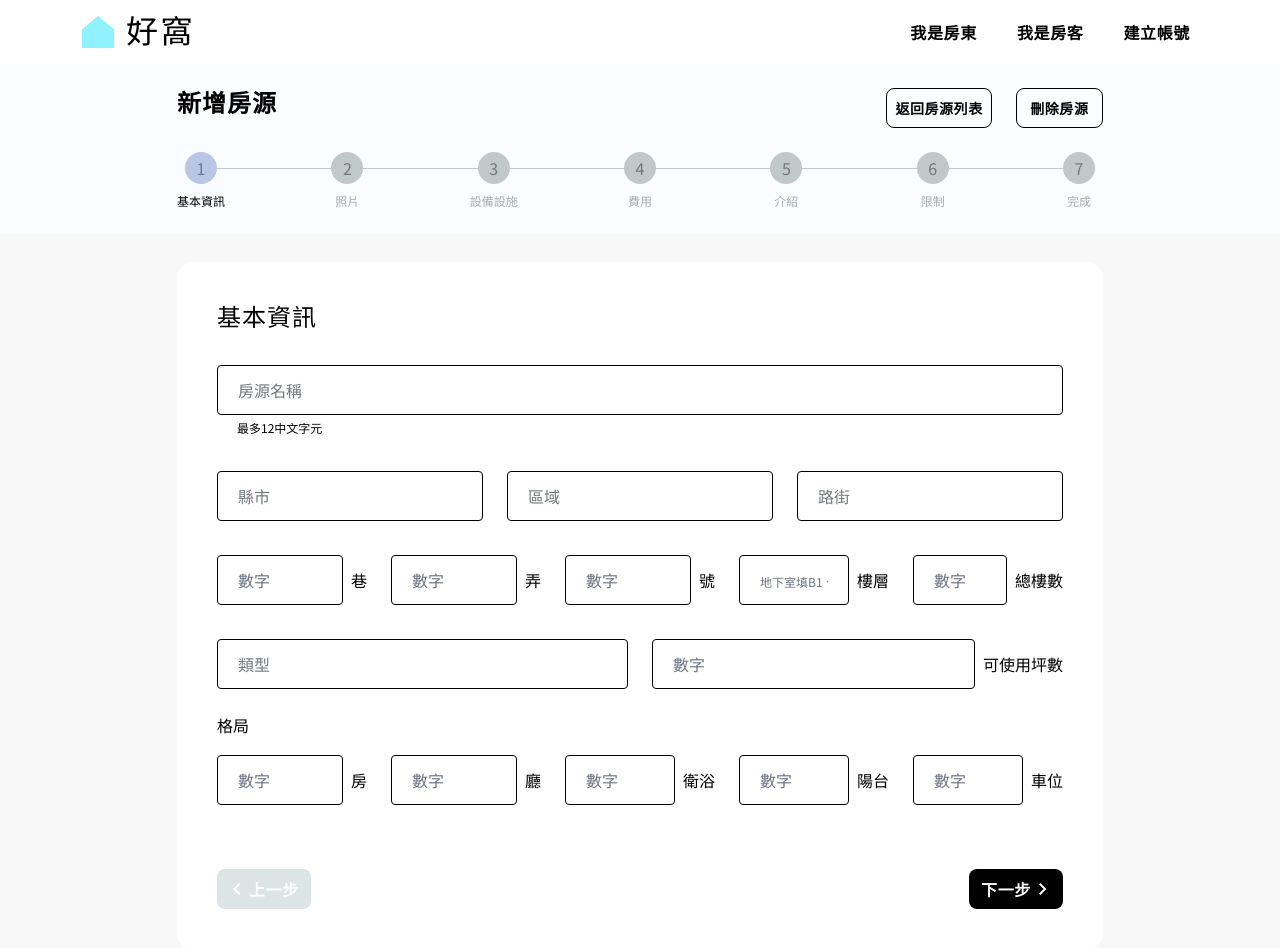
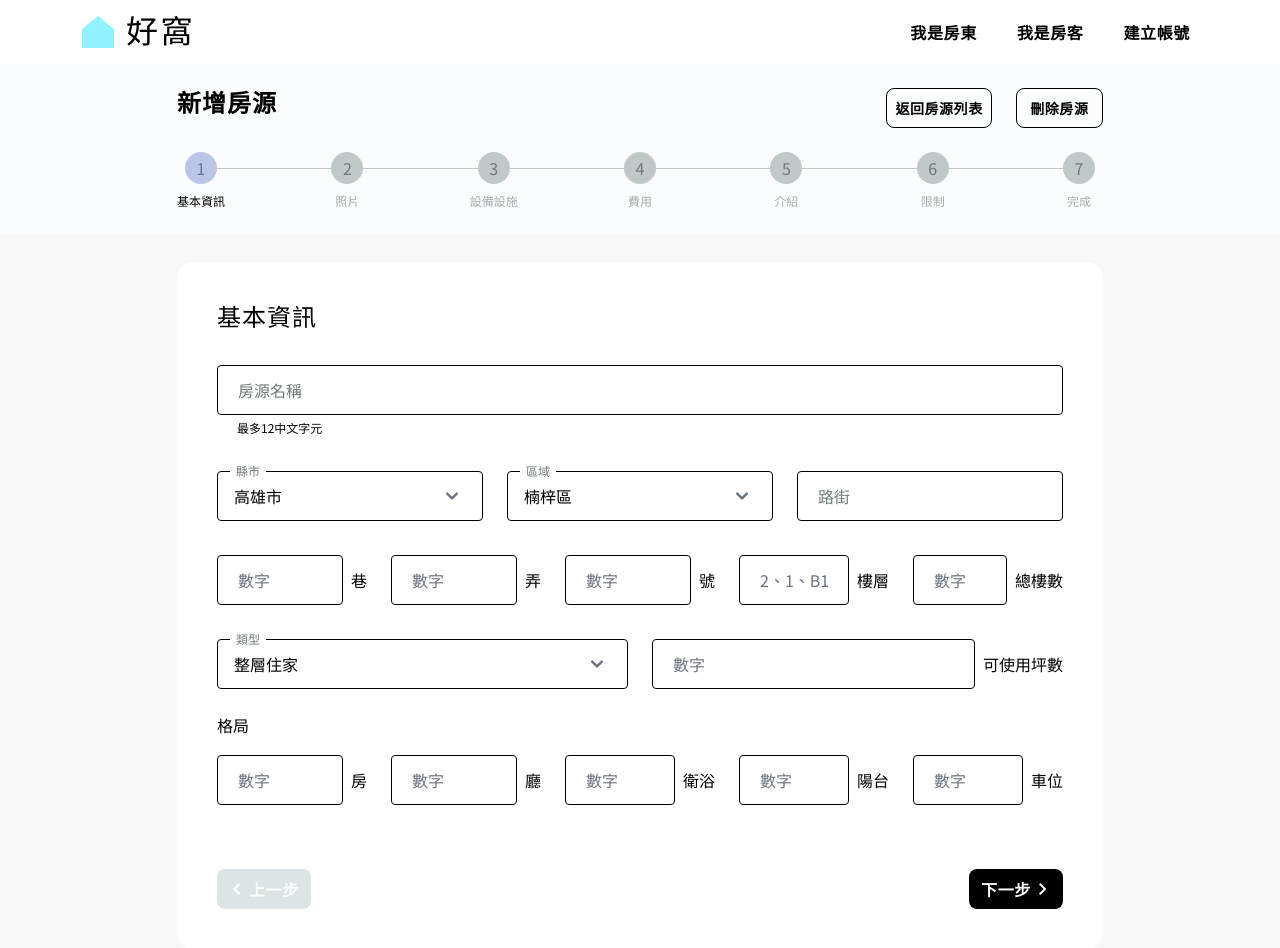
Before and after one commit to Eshiunm/Rocket_HowOh, a React (Vite) app: page /post in a window 1280 px wide. Shown: the top 948 px of the page. Built offline with nearby package versions, Linux system fonts and the light colour scheme; a web font is replaced by a local one.

Commit message:
style: modify input and select focus style

```diff
--- a/src/Components/landLordManagement/posts/procedures/BasicInformation.tsx
+++ b/src/Components/landLordManagement/posts/procedures/BasicInformation.tsx
@@ -1,4 +1,4 @@
-import { useContext, useEffect, useState } from "react";
+import { useContext,  useState } from "react";
 import { useForm } from "react-hook-form";
 import cities from "../../../../constants/locations/cities";
 import houseTypes from "../../../../constants/houseTypes";
@@ -10,9 +10,6 @@ export default function BasicInformation() {
   const [isDistrictFocused, setIsDistrictFocused] = useState(false);
   const [isRoadFocused, setIsRoadFocused] = useState(false);
   const [isTypeFocused, setIsTypeFocused] = useState(false);
-  // const [isCityFocused, setIsCityFocused] = useState(false);
-  // const [isCityFocused, setIsCityFocused] = useState(false);
-  // const [isCityFocused, setIsCityFocused] = useState(false);
   const { register, handleSubmit, watch } = useForm({
     defaultValues: {
       name: "",
@@ -40,13 +37,6 @@ export default function BasicInformation() {
     handleProcedureDone(0);
     handleProcedureClick("照片");
   };
-  useEffect(() => {
-    setIsNameFocused(false);
-    setIsCityFocused(false);
-    setIsDistrictFocused(false);
-    setIsRoadFocused(false);
-    setIsTypeFocused(false);
-  }, [selectedCity]);
 
   return (
     <div className="p-5">
@@ -58,14 +48,15 @@ export default function BasicInformation() {
             className={`relative flex w-full p-3 rounded-[4px] ${
               isNameFocused ? "border-Brand-30 border-2" : "border-black border"
             }`}
+            onFocus={() => setIsNameFocused(true)}
+            onBlur={() => setIsNameFocused(false)}
           >
             <input
               type="text"
               id="name"
               className="block w-full p-0 pl-1 text-sans-body1 text-black bg-transparent border-none appearance-none focus:ring-0 peer"
               placeholder=""
-              onFocus={() => setIsNameFocused(true)}
-              onBlur={() => setIsNameFocused(false)}
+              maxLength={12}
             />
             <label
               htmlFor="name"
@@ -82,15 +73,21 @@ export default function BasicInformation() {
             className={`relative flex w-full p-3 rounded-[4px] ${
               isCityFocused ? "border-Brand-30 border-2" : "border-black border"
             }`}
+            onFocus={() => setIsCityFocused(true)}
+            onBlur={() => setIsCityFocused(false)}
           >
-            <input
-              type="text"
+            <select
               id="city"
               className="block w-full p-0 pl-1 text-sans-body1 text-black bg-transparent border-none appearance-none focus:ring-0 peer"
-              placeholder=""
-              onFocus={() => setIsCityFocused(true)}
-              onBlur={() => setIsCityFocused(false)}
-            />
+              {...register("city")}
+            >
+              {cities.map(({ city }) => (
+                  <option value={city} key={city}>
+                    {city}
+                  </option>
+                )
+              )}
+            </select>
             <label
               htmlFor="city"
               className="absolute text-sans-body1 text-Neutral-50 duration-200 transform -translate-y-4 scale-75 top-[3px] z-10 origin-[0] bg-white px-2 peer-focus:px-2 peer-focus:text-black peer-placeholder-shown:scale-100 peer-placeholder-shown:-translate-y-1/2 peer-placeholder-shown:top-1/2 peer-focus:top-[3px] peer-focus:scale-75 peer-focus:-translate-y-4 start-3"
@@ -105,15 +102,21 @@ export default function BasicInformation() {
             className={`relative flex w-full p-3 rounded-[4px] ${
               isDistrictFocused ? "border-Brand-30 border-2" : "border-black border"
             }`}
+            onFocus={() => setIsDistrictFocused(true)}
+            onBlur={() => setIsDistrictFocused(false)}
           >
-            <input
-              type="text"
+            <select
               id="district"
               className="block w-full p-0 pl-1 text-sans-body1 text-black bg-transparent border-none appearance-none focus:ring-0 peer"
-              placeholder=""
-              onFocus={() => setIsDistrictFocused(true)}
-              onBlur={() => setIsDistrictFocused(false)}
-            />
+            >
+              {cities
+                .find((item) => item.city === selectedCity)
+                ?.districts.map((district) => (
+                <option value={district} key={district}>
+                  {district}
+                </option>
+              ))}
+            </select>
             <label
               htmlFor="district"
               className="absolute text-sans-body1 text-Neutral-50 duration-200 transform -translate-y-4 scale-75 top-[3px] z-10 origin-[0] bg-white px-2 peer-focus:px-2 peer-focus:text-black peer-placeholder-shown:scale-100 peer-placeholder-shown:-translate-y-1/2 peer-placeholder-shown:top-1/2 peer-focus:top-[3px] peer-focus:scale-75 peer-focus:-translate-y-4 start-3"
@@ -128,14 +131,14 @@ export default function BasicInformation() {
             className={`relative flex w-full p-3 rounded-[4px] ${
               isRoadFocused ? "border-Brand-30 border-2" : "border-black border"
             }`}
+            onFocus={() => setIsRoadFocused(true)}
+            onBlur={() => setIsRoadFocused(false)}
           >
             <input
               type="text"
               id="road"
               className="block w-full p-0 pl-1 text-sans-body1 text-black bg-transparent border-none appearance-none focus:ring-0 peer"
               placeholder=""
-              onFocus={() => setIsRoadFocused(true)}
-              onBlur={() => setIsRoadFocused(false)}
             />
             <label
               htmlFor="road"
@@ -183,8 +186,8 @@ export default function BasicInformation() {
             <input
               type="text"
               id="floor"
-              className="add-new-input placeholder:text-sans-caption"
-              placeholder="地下室填B1、B2..."
+              className="add-new-input"
+              placeholder="2、1、B1 ..."
             />
             <label htmlFor="floor" className="text-sans-body1 shrink-0">
               樓層
@@ -208,15 +211,19 @@ export default function BasicInformation() {
             className={`relative flex w-full p-3 rounded-[4px] ${
               isTypeFocused ? "border-Brand-30 border-2" : "border-black border"
             }`}
+            onFocus={() => setIsTypeFocused(true)}
+            onBlur={() => setIsTypeFocused(false)}
           >
-            <input
-              type="text"
+            <select
               id="type"
               className="block w-full p-0 pl-1 text-sans-body1 text-black bg-transparent border-none appearance-none focus:ring-0 peer"
-              placeholder=""
-              onFocus={() => setIsTypeFocused(true)}
-              onBlur={() => setIsTypeFocused(false)}
-            />
+            >
+              {houseTypes.map(type => (
+                <option value={type} key={type}>
+                  {type}
+                </option>
+              ))}
+            </select>
             <label
               htmlFor="type"
               className="absolute text-sans-body1 text-Neutral-50 duration-200 transform -translate-y-4 scale-75 top-[3px] z-10 origin-[0] bg-white px-2 peer-focus:px-2 peer-focus:text-black peer-placeholder-shown:scale-100 peer-placeholder-shown:-translate-y-1/2 peer-placeholder-shown:top-1/2 peer-focus:top-[3px] peer-focus:scale-75 peer-focus:-translate-y-4 start-3"
@@ -238,7 +245,7 @@ export default function BasicInformation() {
             </label>
           </div>
         </div>
-        <p className="text-sans-body1">格局</p>
+        <p className=" col-span-12 text-sans-body1">格局</p>
         <div className="col-span-12 -mt-1.5 flex gap-6">
           <div className="add-new-input-block">
             <input
@@ -301,200 +308,11 @@ export default function BasicInformation() {
             <span className="material-symbols-outlined">chevron_left</span>
             <span>上一步</span>
           </button>
-          <button type="button" className="filled-button-m pl-3">
+          <button type="submit" className="filled-button-m pl-3">
             <span>下一步</span>
             <span className="material-symbols-outlined">chevron_right</span>
           </button>
         </div>
-        {/* <div className="flex gap-6">
-          <div className="add-new-input-block">
-            <label htmlFor="city" className="text-sm">
-              縣市
-            </label>
-            <select
-              id="city"
-              className="add-new-input"
-              {...register("city", { required: true })}
-            >
-              {cities.map(({ city }) => (
-                  <option value={city} key={city}>
-                    {city}
-                  </option>
-                )
-              )}
-            </select>
-          </div>
-          <div className="add-new-input-block">
-            <label htmlFor="district" className="text-sm">
-              區域
-            </label>
-            <select
-              id="district"
-              className="add-new-input"
-              {...register("district", { required: true })}
-            >
-              {cities
-                .find((item) => item.city === selectedCity)
-                ?.districts.map((district) => (
-                <option value={district} key={district}>
-                  {district}
-                </option>
-              ))}
-            </select>
-          </div>
-          <div className="add-new-input-block">
-            <label htmlFor="road" className="text-sm">
-              路街
-            </label>
-            <input
-              type="text"
-              id="road"
-              className="add-new-input"
-              placeholder="中正三路"
-              {...register("road", { required: true })}
-            />
-          </div>
-        </div>
-        <div className="flex gap-6">
-          <div className="add-new-input-block after:content-['巷'] add-new-input-unit">
-            <label htmlFor="lane" className="text-sm">
-              巷
-            </label>
-            <input
-              type="number"
-              id="lane"
-              className="add-new-input"
-              placeholder="選填"
-              {...register("lane",{ min : 1 })}
-            />
-          </div>
-          <div className="add-new-input-block after:content-['弄'] add-new-input-unit">
-            <label htmlFor="alley" className="text-sm">
-              弄
-            </label>
-            <input
-              type="number"
-              id="alley"
-              className="add-new-input"
-              placeholder="選填"
-              {...register("alley",{ min : 1 })}
-            />
-          </div>
-          <div className="add-new-input-block after:content-['號'] add-new-input-unit">
-            <label htmlFor="number" className="text-sm">
-              號
-            </label>
-            <input
-              type="number"
-              id="number"
-              className="add-new-input"
-              placeholder="23"
-              {...register("number",{ min : 1 })}
-            />
-          </div>
-          <div className="add-new-input-block">
-            <label htmlFor="floor" className="text-sm">
-              樓層
-            </label>
-            <input
-              type="number"
-              id="floor"
-              className="add-new-input"
-              {...register("floor", { min: 1 })}
-            />
-          </div>
-          <div className="add-new-input-block">
-            <label htmlFor="floorTotal" className="text-sm">
-              總樓數
-            </label>
-            <input
-              type="number"
-              id="floorTotal"
-              className="add-new-input"
-              {...register("floorTotal", { min: 1 })}
-            />
-          </div>
-        </div>
-        <div className="flex gap-6">
-          <div className="add-new-input-block">
-            <label htmlFor="type" className="text-sm">
-              類型
-            </label>
-            <select
-              id="type"
-              className="add-new-input"
-              {...register("type", { required: true })}
-            >
-              {houseTypes.map(type => (
-                <option value={type} key={type}>
-                  {type}
-                </option>
-              ))}
-            </select>
-          </div>
-          <div className="add-new-input-block after:content-['可使用坪數'] add-new-input-unit">
-            <label htmlFor="ping" className="text-sm">
-              承租坪數
-            </label>
-            <input
-              type="number"
-              id="ping"
-              className="add-new-input"
-              placeholder="承租坪數"
-              {...register("ping", { required: true, min: 1 })}
-            />
-          </div>
-        </div>
-        <div className="add-new-input-block">
-          <label htmlFor="houseLayout" className="text-sm">
-            格局
-          </label>
-          <div id="houseLayout" className="flex gap-6">
-            <div className="w-full after:content-['房'] add-new-input-unit">
-              <input
-                type="number"
-                id="roomNumbers"
-                className="w-full add-new-input"
-                {...register("roomNumbers")}
-              />
-            </div>
-            <div className="w-full after:content-['廳'] add-new-input-unit">
-              <input
-                type="number"
-                id="livingRoomNumbers"
-                className="w-full add-new-input"
-                {...register("livingRoomNumbers")}
-              />
-            </div>
-            <div className="w-full after:content-['衛浴'] add-new-input-unit">
-              <input
-                type="number"
-                id="bathRoomNumbers"
-                className="w-full add-new-input"
-                {...register("bathRoomNumbers")}
-              />
-            </div>
-            <div className="w-full after:content-['陽台'] add-new-input-unit">
-              <input
-                type="number"
-                id="balconyNumbers"
-                className="w-full add-new-input"
-                {...register("balconyNumbers")}
-              />
-            </div>
-            <div className="w-full after:content-['車位'] add-new-input-unit">
-              <input
-                type="number"
-                id="parkingSpaceNumbers"
-                className="w-full add-new-input"
-                {...register("parkingSpaceNumbers")}
-              />
-            </div>
-          </div>
-        </div> */}
-        {/* <button type="submit" className="add-new-btn add-new-next-btn">
-          下一步
-        </button> */}
       </form>
     </div>
   );
```
